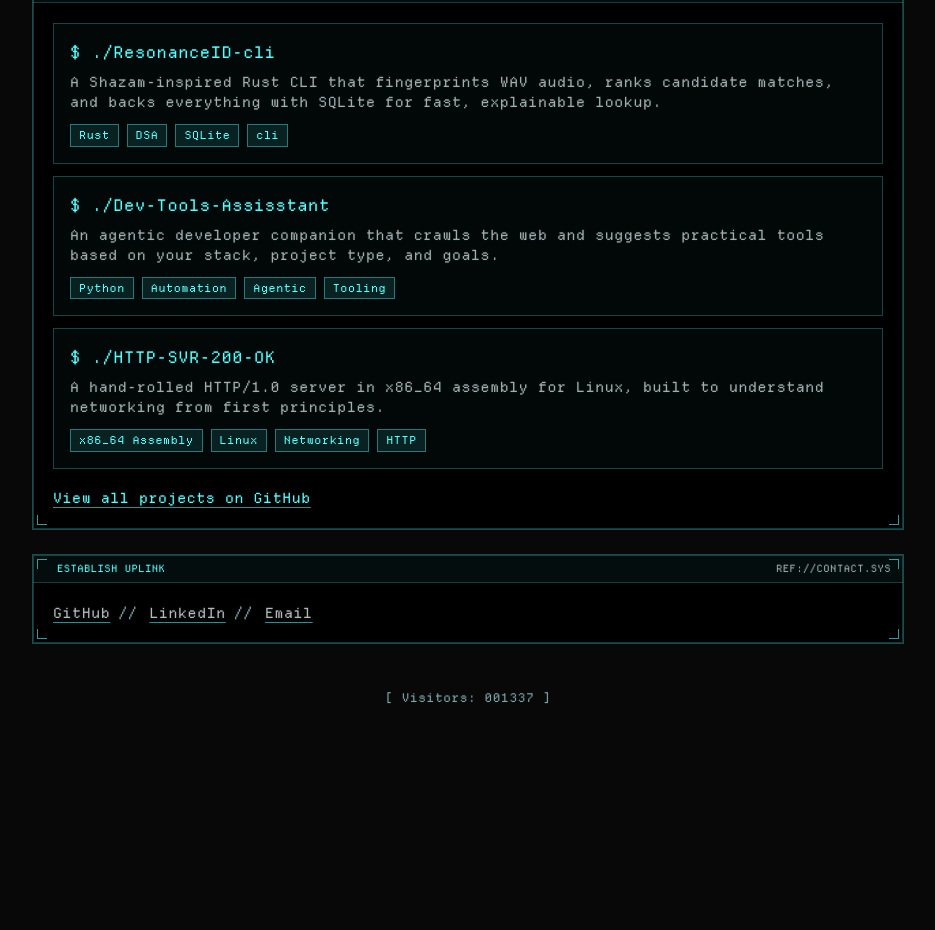
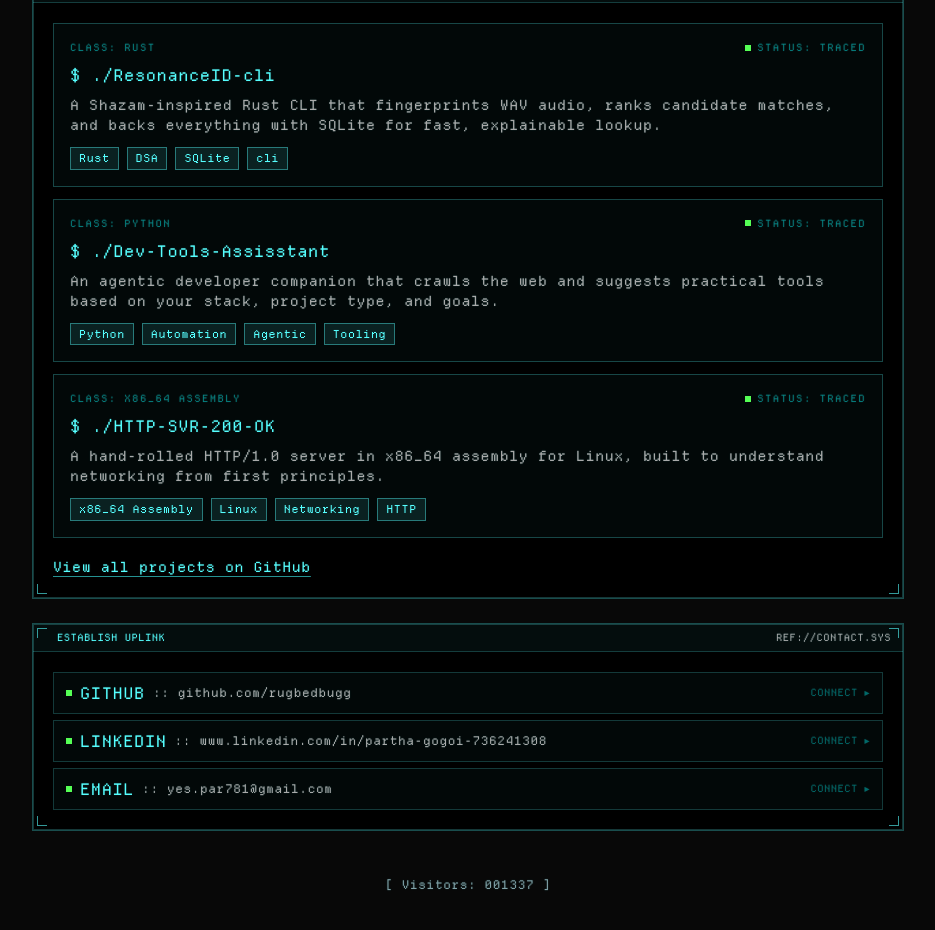
Before and after one commit to rugbedbugg/portfolio-website, a React (Vite) app: page / in a window 1280 px wide. Shown: the part 1210-2140 px from the top of the page, without its empty margins (172-1107 px from the left). Before the commit the page ends 1962 px from the top, so only its background shows below. Built offline with nearby package versions, Linux system fonts and the light colour scheme; the HTML template or start-up script is replaced by a standard one.

Commit message:
[Feat]: Route external links through in-page uplink interstitial

```diff
--- a/src/App.tsx
+++ b/src/App.tsx
@@ -5,6 +5,7 @@ import { QueryClient, QueryClientProvider } from "@tanstack/react-query";
 import { BrowserRouter, Routes, Route } from "react-router-dom";
 import { MotionConfig } from "framer-motion";
 import AmbientBackground from "./components/AmbientBackground";
+import { TransmissionProvider } from "./components/Transmission";
 import Index from "./pages/Index";
 import NotFound from "./pages/NotFound";
 
@@ -17,6 +18,7 @@ const App = () => (
         <AmbientBackground />
         <Toaster />
         <Sonner />
+        <TransmissionProvider>
           <BrowserRouter>
             <Routes>
               <Route path="/" element={<Index />} />
@@ -24,6 +26,7 @@ const App = () => (
               <Route path="*" element={<NotFound />} />
             </Routes>
           </BrowserRouter>
+        </TransmissionProvider>
       </TooltipProvider>
     </MotionConfig>
   </QueryClientProvider>
--- /dev/null
+++ b/src/components/Transmission.tsx
@@ -0,0 +1,104 @@
+import {
+  createContext,
+  useCallback,
+  useContext,
+  useState,
+  type ReactNode,
+} from "react";
+import { useReducedMotion } from "framer-motion";
+
+// Human-readable destination for a url (address for mailto, host+path otherwise).
+export const hostOf = (url: string) => {
+  if (url.startsWith("mailto:")) return url.slice(7);
+  try {
+    const u = new URL(url);
+    return (u.host + u.pathname).replace(/\/$/, "");
+  } catch {
+    return url;
+  }
+};
+
+type Connect = (url: string, label?: string) => void;
+const TransmissionContext = createContext<Connect>(() => {});
+export const useTransmission = () => useContext(TransmissionContext);
+
+// Plays a brief "establishing uplink" interstitial before opening external links.
+export const TransmissionProvider = ({ children }: { children: ReactNode }) => {
+  const reduced = useReducedMotion();
+  const [target, setTarget] = useState<{ host: string } | null>(null);
+
+  const connect = useCallback<Connect>(
+    (url) => {
+      if (reduced) {
+        window.location.href = url;
+        return;
+      }
+      // Play the uplink interstitial in-page, then hand off this tab so the
+      // whole transition stays visible (no blank pop-up tab to flash white).
+      setTarget({ host: hostOf(url) });
+      window.setTimeout(() => {
+        window.location.href = url;
+      }, 1150);
+    },
+    [reduced],
+  );
+
+  return (
+    <TransmissionContext.Provider value={connect}>
+      {children}
+      {target && (
+        <div className="fixed inset-0 z-[95] flex items-center justify-center bg-cga-black/85 px-6 backdrop-blur-[1px]">
+          <div className="ambient-scan pointer-events-none absolute inset-0 opacity-60" />
+          <div className="mono-command relative w-full max-w-md border border-cga-bcyan/40 border-glow bg-cga-black p-5 text-[11px] tracking-[0.14em] text-cga-bcyan">
+            <div className="flex items-center gap-2 text-cga-bred">
+              <span className="inline-block h-2 w-2 bg-cga-bred animate-blink" />
+              ESTABLISHING UPLINK
+            </div>
+            <div className="mt-3 space-y-1 text-cga-gray">
+              <div>
+                TARGET :: <span className="text-cga-bcyan">{target.host}</span>
+              </div>
+              <div>ROUTING THROUGH RELAY...</div>
+            </div>
+            <div className="mt-3 h-2 w-full border border-cga-bcyan/40 bg-cga-bcyan/[0.06]">
+              <div
+                className="h-full bg-cga-bcyan"
+                style={{ animation: "uplink-fill 1.1s linear forwards" }}
+              />
+            </div>
+          </div>
+        </div>
+      )}
+    </TransmissionContext.Provider>
+  );
+};
+
+// External anchor that routes through the uplink interstitial on plain click.
+export const ExtLink = ({
+  href,
+  label,
+  className,
+  children,
+}: {
+  href: string;
+  label?: string;
+  className?: string;
+  children: ReactNode;
+}) => {
+  const connect = useTransmission();
+  return (
+    <a
+      href={href}
+      target="_blank"
+      rel="noreferrer"
+      className={className}
+      onClick={(e) => {
+        if (e.ctrlKey || e.metaKey || e.shiftKey || e.button !== 0) return;
+        e.preventDefault();
+        connect(href, label);
+      }}
+    >
+      {children}
+    </a>
+  );
+};
--- a/src/index.css
+++ b/src/index.css
@@ -289,6 +289,15 @@ All colors MUST be HSL.
     }
 }
 
+@keyframes uplink-fill {
+    from {
+        width: 0;
+    }
+    to {
+        width: 100%;
+    }
+}
+
 @keyframes ambient-drift {
     0% {
         transform: translate3d(-1%, -1%, 0) scale(1.02);
--- a/src/pages/Index.tsx
+++ b/src/pages/Index.tsx
@@ -2,6 +2,7 @@ import { motion } from "framer-motion";
 import AsciiArt from "@/components/AsciiArt";
 import TypewriterText from "@/components/TypewriterText";
 import DossierPanel from "@/components/DossierPanel";
+import { ExtLink, hostOf } from "@/components/Transmission";
 
 const PROFILE = {
   name: "Partha P.G.",
@@ -146,13 +147,19 @@ const Index = () => {
           <DossierPanel label="CASE FILES" code="REF://PROJECTS.EXE">
             <div className="grid gap-3">
               {PROJECTS.map((project) => (
-                <a
+                <ExtLink
                   key={project.title}
                   href={project.href}
-                  target="_blank"
-                  rel="noreferrer"
+                  label={project.title}
                   className="group relative flex flex-col gap-2 border border-cga-bcyan/25 bg-cga-bcyan/[0.03] p-4 transition-colors hover:border-cga-bcyan/60 hover:bg-cga-bcyan/[0.06]"
                 >
+                  <div className="flex items-center justify-between gap-2 text-[10px] tracking-[0.14em] text-cga-cyan/70">
+                    <span>CLASS: {project.tags[0]?.toUpperCase()}</span>
+                    <span className="flex items-center gap-1.5">
+                      <span className="inline-block h-1.5 w-1.5 bg-cga-bgreen" />
+                      STATUS: TRACED
+                    </span>
+                  </div>
                   <div className="flex items-center justify-between gap-2">
                     <p className="mono-command font-semibold text-cga-bcyan">{`$ ./${project.title}`}</p>
                     <span className="mono-command text-[10px] tracking-[0.16em] text-cga-cyan opacity-0 transition-opacity group-hover:opacity-100">
@@ -170,51 +177,56 @@ const Index = () => {
                       </span>
                     ))}
                   </div>
-                </a>
+                </ExtLink>
               ))}
             </div>
             <p className="mt-4">
-              <a
+              <ExtLink
                 href="https://github.com/rugbedbugg?tab=repositories"
-                target="_blank"
-                rel="noreferrer"
+                label="GitHub"
                 className="text-sm text-accent link-hover"
               >
                 View all projects on GitHub
-              </a>
+              </ExtLink>
             </p>
           </DossierPanel>
         </motion.section>
 
         <motion.section {...fade(0.8)} id="contact">
           <DossierPanel label="ESTABLISH UPLINK" code="REF://CONTACT.SYS">
-            <div className="flex flex-wrap items-center gap-x-1 text-sm">
-              {SOCIALS.map((s, i) => (
-                <span key={s.label}>
-                  <a
+            <ul className="space-y-1.5">
+              {SOCIALS.map((s) => (
+                <li key={s.label}>
+                  <ExtLink
                     href={s.href}
-                    className="link-hover text-foreground"
-                    target="_blank"
-                    rel="noreferrer"
+                    label={s.label}
+                    className="group flex items-center justify-between gap-3 border border-cga-bcyan/20 bg-cga-bcyan/[0.03] px-3 py-2 transition-colors hover:border-cga-bcyan/50 hover:bg-cga-bcyan/[0.06]"
                   >
-                    {s.label}
-                  </a>
-                  {i < SOCIALS.length - 1 && (
-                    <span className="text-muted-foreground mx-2">//</span>
-                  )}
-                </span>
+                    <span className="flex min-w-0 items-center gap-2">
+                      <span className="inline-block h-1.5 w-1.5 shrink-0 bg-cga-bgreen" />
+                      <span className="mono-command text-cga-bcyan">
+                        {s.label.toUpperCase()}
+                      </span>
+                      <span className="truncate text-xs text-cga-gray">
+                        :: {hostOf(s.href)}
+                      </span>
+                    </span>
+                    <span className="mono-command shrink-0 text-[10px] tracking-[0.16em] text-cga-cyan opacity-60 transition-opacity group-hover:opacity-100">
+                      CONNECT ▸
+                    </span>
+                  </ExtLink>
+                </li>
               ))}
-            </div>
+            </ul>
             {hasResume && (
               <p className="mt-3">
-                <a
+                <ExtLink
                   href={PROFILE.resumeUrl}
+                  label="Resume"
                   className="text-sm text-accent link-hover"
-                  target="_blank"
-                  rel="noreferrer"
                 >
                   Download Resume
-                </a>
+                </ExtLink>
               </p>
             )}
           </DossierPanel>
```
Lines whose indentation alone changed are shown as unchanged.
